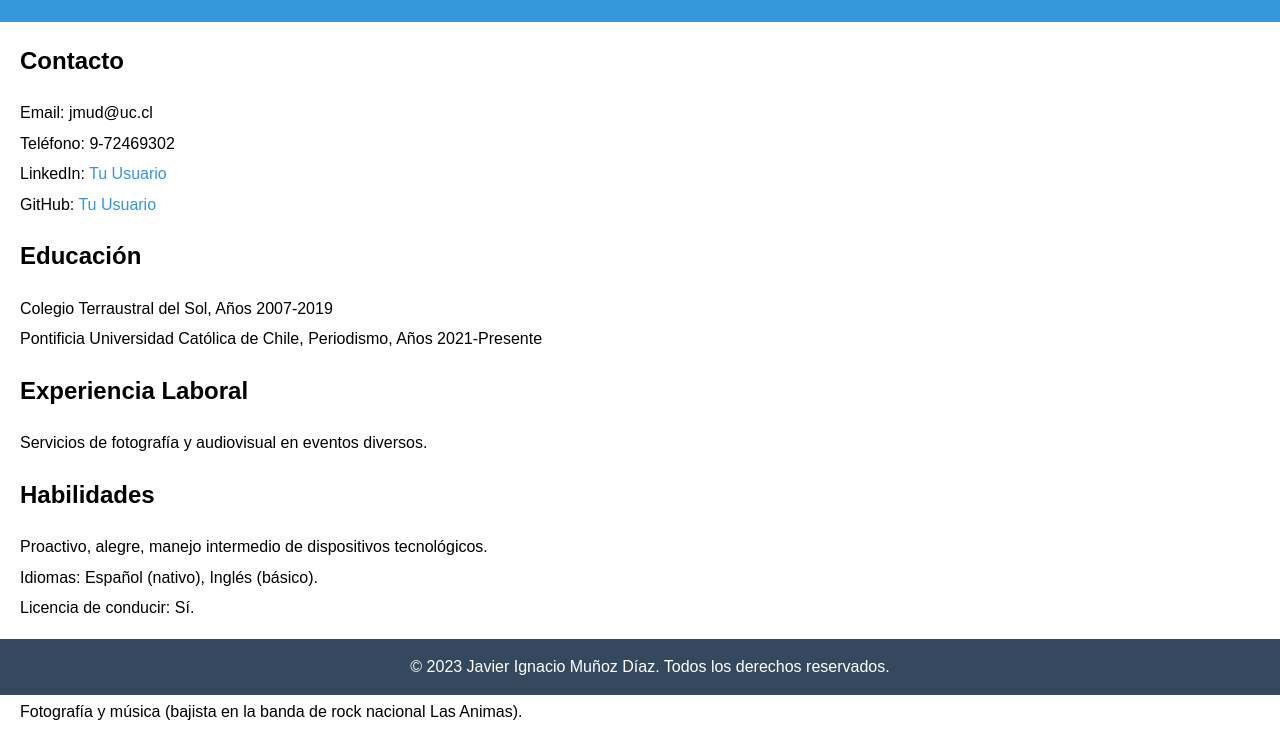
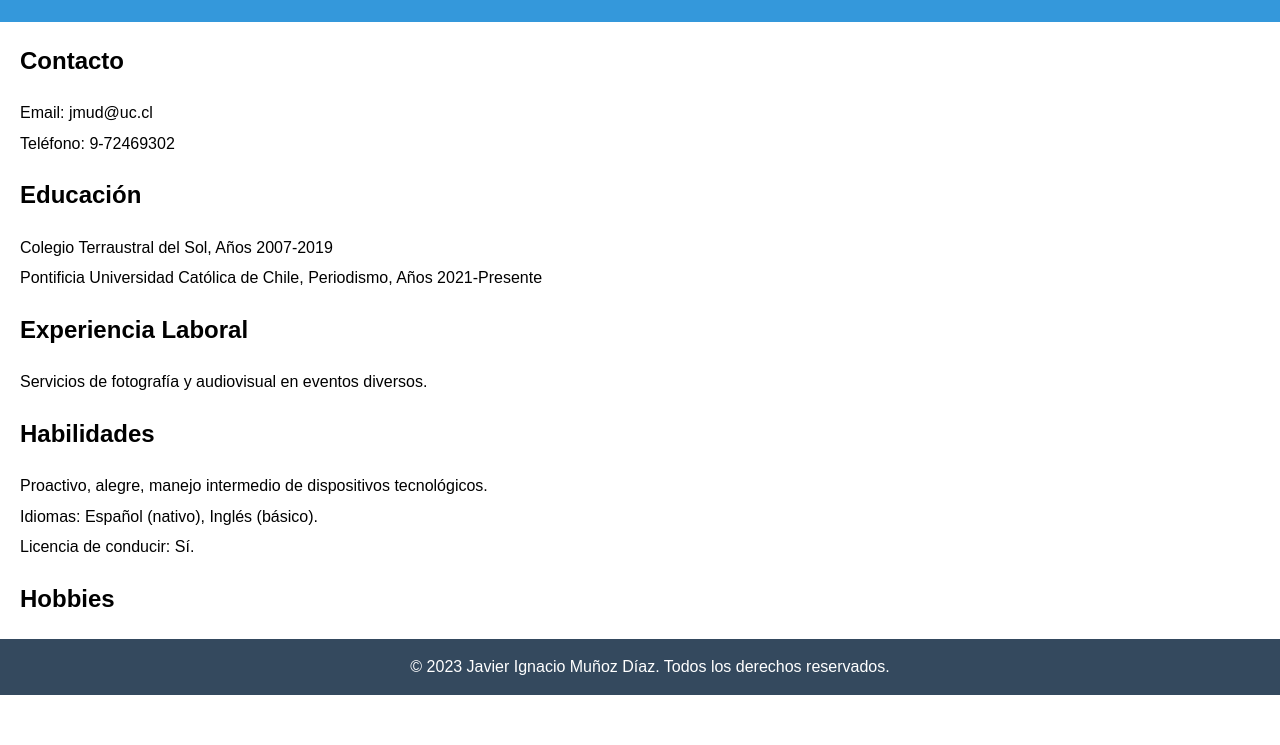
Before and after one commit to Javmunoz/CV-Javier-munoz, a plain HTML site: page docs/Index.html in a window 1280 px wide. Shown: the part 105-850 px from the top of the page. After the commit the page ends 800 px from the top, so only its background shows below. Drawn offline with Linux system fonts and the light colour scheme.

Commit message:
Update Index.html

```diff
--- a/docs/Index.html
+++ b/docs/Index.html
@@ -16,8 +16,7 @@
         <h2>Contacto</h2>
         <p>Email: jmud@uc.cl</p>
         <p>Teléfono: 9-72469302</p>
-        <p>LinkedIn: <a href="#" target="_blank">Tu Usuario</a></p>
-        <p>GitHub: <a href="#" target="_blank">Tu Usuario</a></p>
+
     </section>
 
     <section id="educacion">
```
